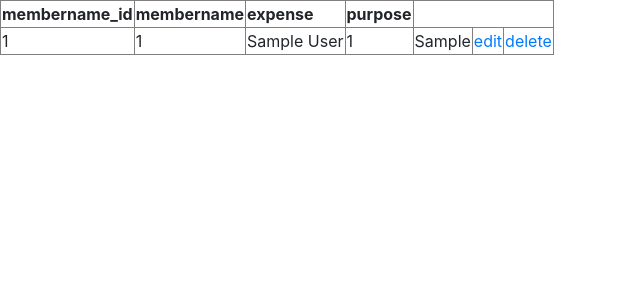
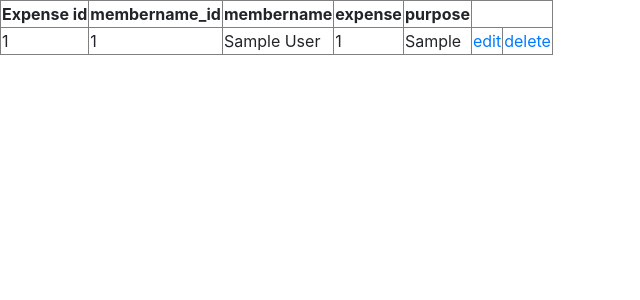
Before and after one commit to KNOWLEDGESHARPNER/FamilyExpenseTracker, a Django app: page /showexpense in a window 1280 px wide. Shown: the part 56-356 px from the top of the page, without its empty margins (0-640 px from the left). Run offline with Django 4.2, Linux system fonts and the light colour scheme; tables that the repository leaves empty hold one stand-in row (values such as "Sample post").

Commit message:
show expense template changed

```diff
--- a/Templates/showexpenses.html
+++ b/Templates/showexpenses.html
@@ -9,6 +9,7 @@
 <body>
 <table border="1">
     <tr>
+        <th>Expense id</th>
         <th>membername_id</th>
         <th>membername</th>
         <th>expense</th>
```
